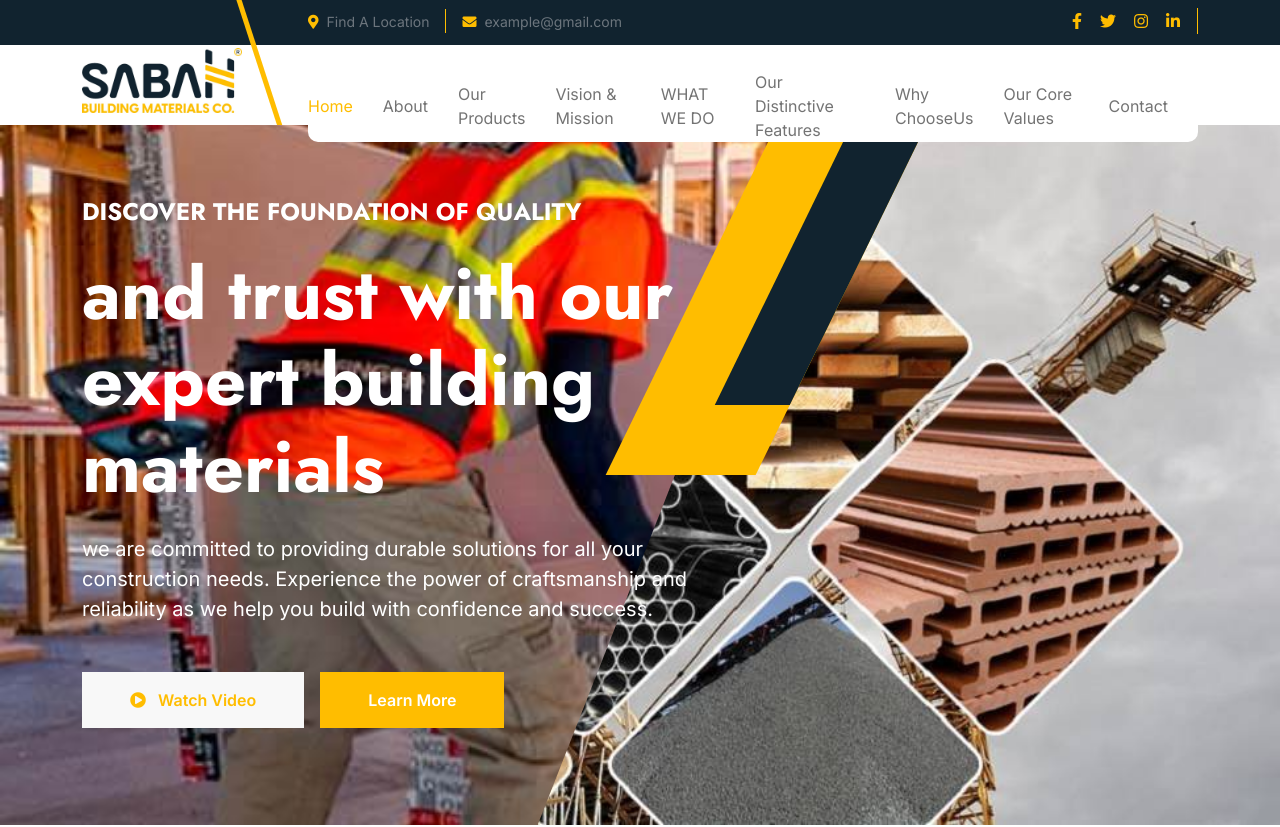
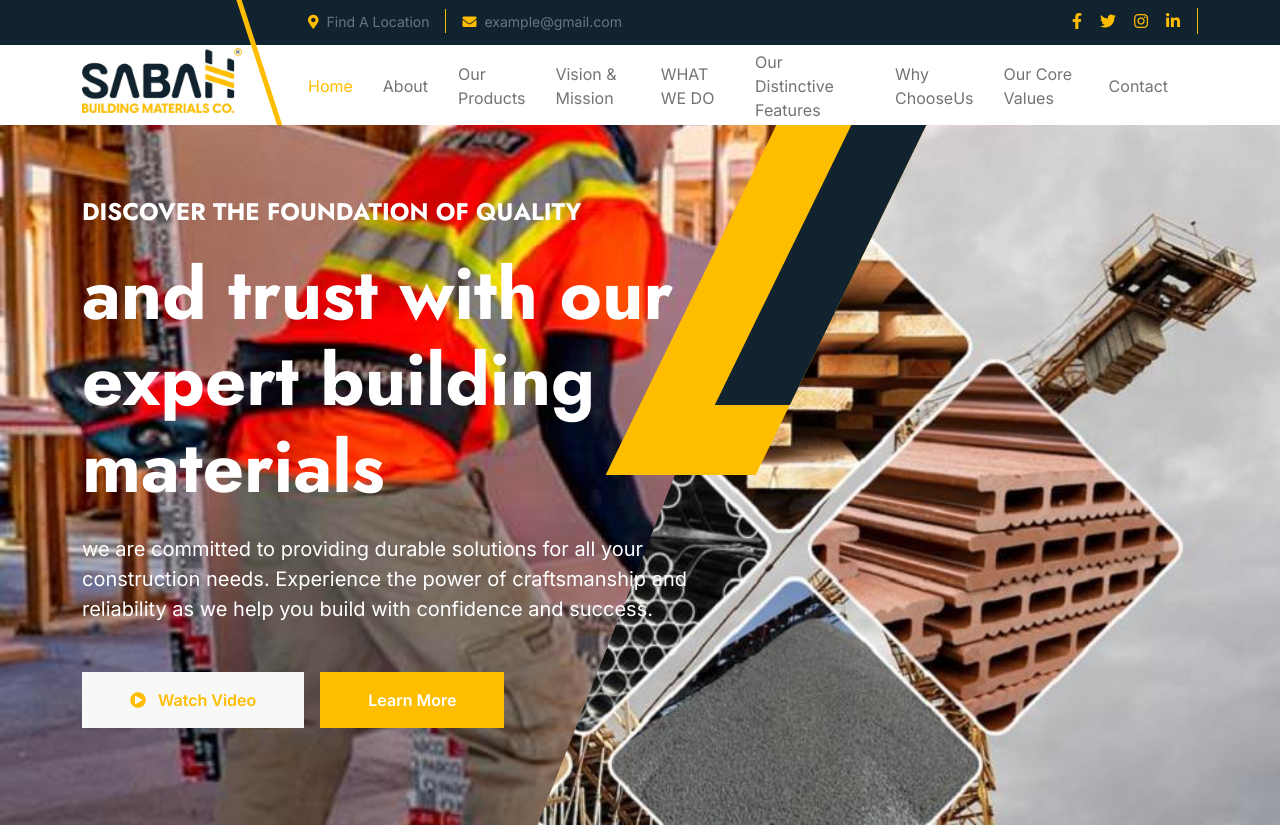
Before and after one commit to najmamoh/MBC, a plain HTML site: page index.html in a window 1280 px wide. Shown: the top 827 px of the page. Drawn offline with nearby package versions, Linux system fonts and the light colour scheme; a web font is replaced by a local one.

Commit message:
first commit

```diff
--- a/css/style.css
+++ b/css/style.css
@@ -239,7 +239,10 @@
 .navbar-light .navbar-nav .nav-item.active .nav-link {
     color: var(--bs-primary);
 }
+.navbar-nav{
+    margin-top: -20px;
 
+}
 @media (max-width: 991px) {
     .navbar {
         padding: 20px 0;
```
